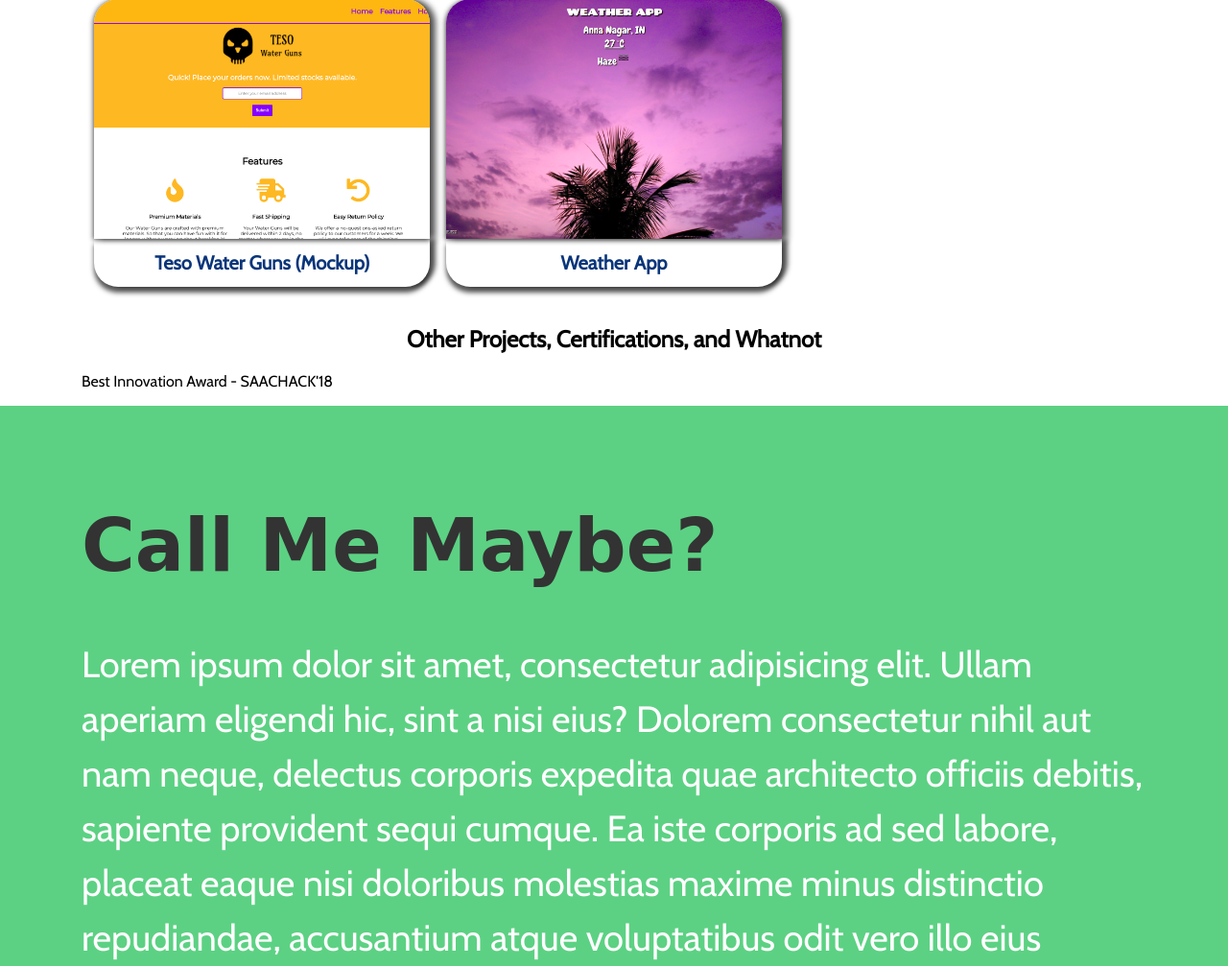
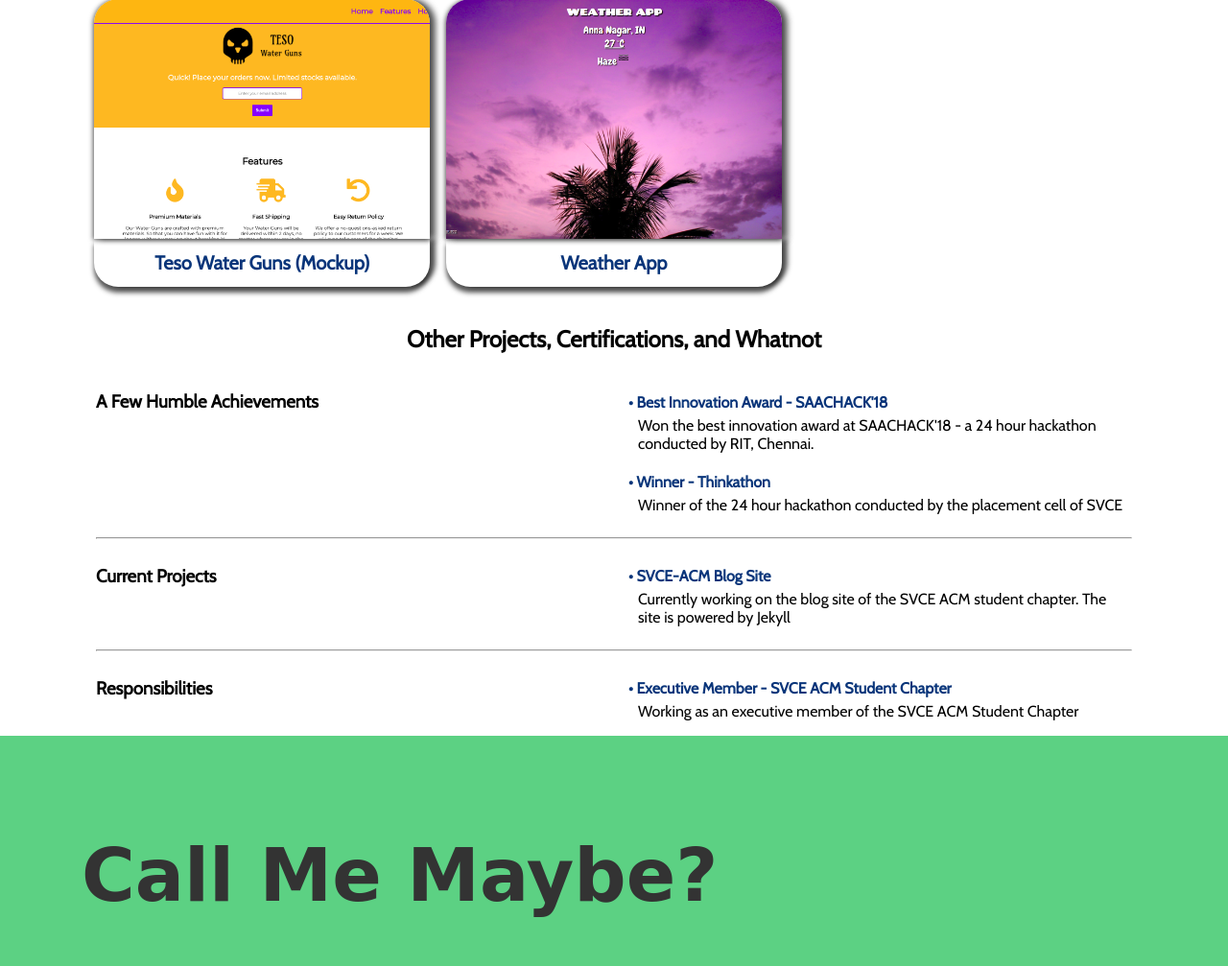
Before and after one commit to jyuvaraj03/jyuvaraj03.github.io, a PHP site: page / in a window 1280 px wide. Shown: the part 2125-3132 px from the top of the page at 96% size. Run offline with PHP 8.4, Linux system fonts and the light colour scheme; some libraries are stand-ins or nearby versions; some web fonts are replaced.

Commit message:
Added achievements, etc

```diff
--- a/index.html
+++ b/index.html
@@ -188,11 +188,39 @@
 			</div><!-- #web-designs -->
 			<div id="others">
 				<h2 class="sub-title text-center">Other Projects, Certifications, and Whatnot</h2><!-- .sub-title -->
-				<div class="achievements-table">
-					<div class="achievement">
-						<p class="achievement-title">Best Innovation Award - SAACHACK'18</p><!-- .achievement-title -->
-					</div><!-- .achievement -->
-				</div><!-- .achievements-table -->
+				<div class="others-table container">
+					<div class="category row">
+						<div class="col-sm-6">
+							<h3 class="category-title">A Few Humble Achievements</h3><!-- .achievement-title -->
+						</div><!-- .col-sm-6 -->
+						<div class="col-sm-6">
+							<h4 class="x-title">&bull; Best Innovation Award - SAACHACK'18</h4><!-- .x-title -->
+							<p class="x-description">Won the best innovation award at SAACHACK'18 - a 24 hour hackathon conducted by RIT, Chennai.</p><!-- .x-description -->
+							<h4 class="x-title">&bull; Winner - Thinkathon</h4><!-- .x-title -->
+							<p class="x-description">Winner of the 24 hour hackathon conducted by the placement cell of SVCE</p><!-- .x-description -->
+						</div><!-- .col-sm-6 -->
+					</div><!-- .category row -->
+					<hr>
+					<div class="category row">
+						<div class="col-sm-6">
+							<h3 class="category-title">Current Projects</h3><!-- .achievement-title -->
+						</div><!-- .col-sm-6 -->
+						<div class="col-sm-6">
+							<h4 class="x-title">&bull; SVCE-ACM Blog Site</h4><!-- .x-title -->
+							<p class="x-description">Currently working on the blog site of the SVCE ACM student chapter. The site is powered by Jekyll</p><!-- .x-description -->
+						</div><!-- .col-sm-6 -->
+					</div><!-- .category row -->
+					<hr>
+					<div class="category row">
+						<div class="col-sm-6">
+							<h3 class="category-title">Responsibilities</h3><!-- .achievement-title -->
+						</div><!-- .col-sm-6 -->
+						<div class="col-sm-6">
+							<h4 class="x-title">&bull; Executive Member - SVCE ACM Student Chapter</h4><!-- .x-title -->
+							<p class="x-description">Working as an executive member of the SVCE ACM Student Chapter</p><!-- .x-description -->
+						</div><!-- .col-sm-6 -->
+					</div><!-- .category row -->
+				</div><!-- .others-table -->
 			</div><!-- #others -->
 		</div><!-- .container -->
 	</div><!-- #work -->
--- a/main.css
+++ b/main.css
@@ -118,6 +118,13 @@ body {
   object-fit: cover;
   border-radius: 100px; }
 
+.x-title {
+  margin-bottom: 5px; }
+
+.x-description {
+  margin-left: 10px;
+  margin-top: 5px; }
+
 .contact-bitmojis {
   padding: 50px;
   max-width: 300px;
--- a/main.scss
+++ b/main.scss
@@ -143,6 +143,14 @@ body {
   object-fit: cover;
   border-radius: 100px;
 }
+
+.x-title {
+  margin-bottom: 5px;
+}
+.x-description {
+  margin-left: 10px;
+  margin-top: 5px;
+}
 .contact-bitmojis {
   padding: 50px;
   max-width: 300px;
```
Also changed, not shown: 1 other file.
